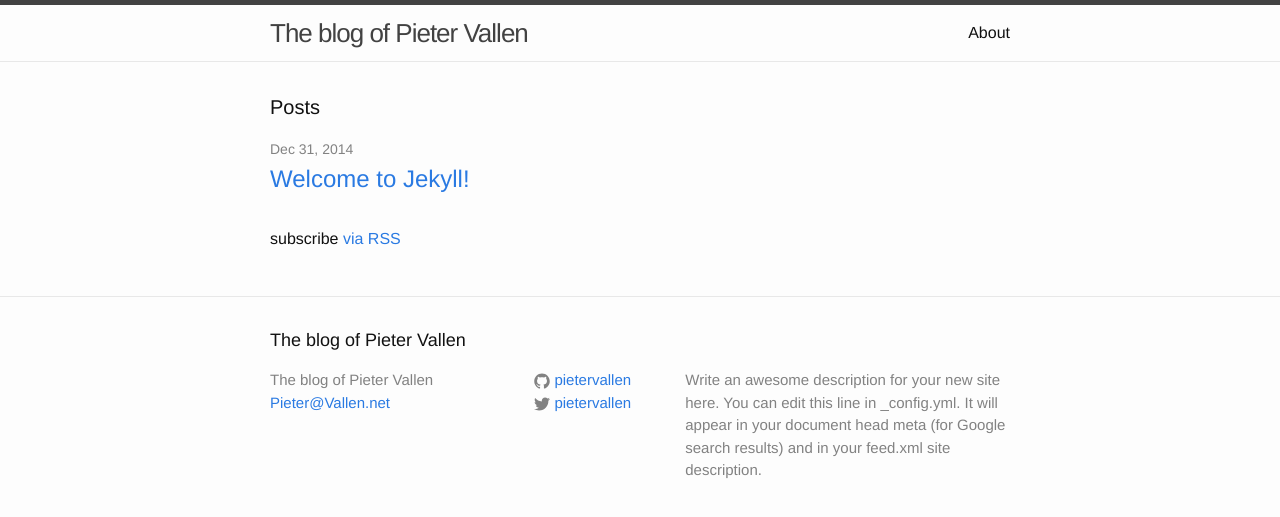
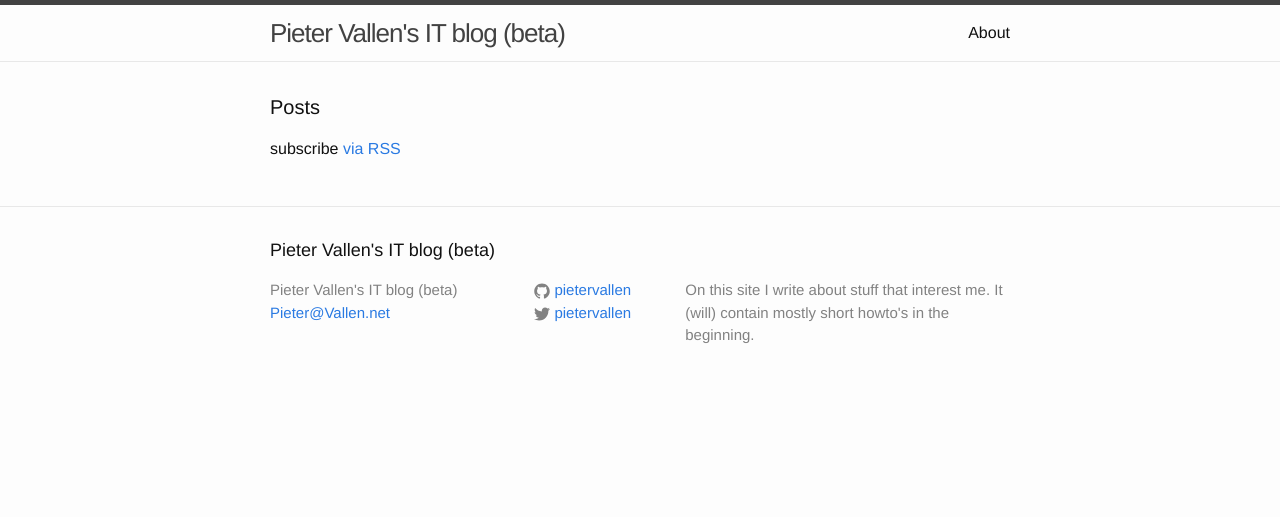
Before and after one commit to pietervallen/pietervallen.github.io, a Jekyll site: the page built from index.html, in a window 1280 px wide. Shown: the top 517 px of the page. Built offline with Jekyll 4.4.1, drawn with Linux system fonts in a browser that asks for light colours.

Commit message:
Initial version!

```diff
--- a/_config.yml
+++ b/_config.yml
@@ -1,12 +1,11 @@
 # Site settings
-title: The blog of Pieter Vallen
+title: Pieter Vallen's IT blog (beta)
 email: Pieter@Vallen.net
 description: > # this means to ignore newlines until "baseurl:"
-  Write an awesome description for your new site here. You can edit this
-  line in _config.yml. It will appear in your document head meta (for
-  Google search results) and in your feed.xml site description.
+   On this site I write about stuff that interest me. It (will)
+   contain mostly short howto's in the beginning.
 baseurl: "" # the subpath of your site, e.g. /blog/
-url: "http://yourdomain.com" # the base hostname & protocol for your site
+url: "http://pietervallen.github.io" # the base hostname & protocol for your site
 twitter_username: pietervallen
 github_username:  pietervallen
 
--- a/_posts/2014-12-31-welcome-to-jekyll.markdown
+++ /dev/null
@@ -1,25 +0,0 @@
----
-layout: post
-title:  "Welcome to Jekyll!"
-date:   2014-12-31 10:02:09
-categories: jekyll update
----
-You’ll find this post in your `_posts` directory. Go ahead and edit it and re-build the site to see your changes. You can rebuild the site in many different ways, but the most common way is to run `jekyll serve`, which launches a web server and auto-regenerates your site when a file is updated.
-
-To add new posts, simply add a file in the `_posts` directory that follows the convention `YYYY-MM-DD-name-of-post.ext` and includes the necessary front matter. Take a look at the source for this post to get an idea about how it works.
-
-Jekyll also offers powerful support for code snippets:
-
-{% highlight ruby %}
-def print_hi(name)
-  puts "Hi, #{name}"
-end
-print_hi('Tom')
-#=> prints 'Hi, Tom' to STDOUT.
-{% endhighlight %}
-
-Check out the [Jekyll docs][jekyll] for more info on how to get the most out of Jekyll. File all bugs/feature requests at [Jekyll’s GitHub repo][jekyll-gh]. If you have questions, you can ask them on [Jekyll’s dedicated Help repository][jekyll-help].
-
-[jekyll]:      http://jekyllrb.com
-[jekyll-gh]:   https://github.com/jekyll/jekyll
-[jekyll-help]: https://github.com/jekyll/jekyll-help
```
Also changed, not shown: about.md (+1 -5 lines).
